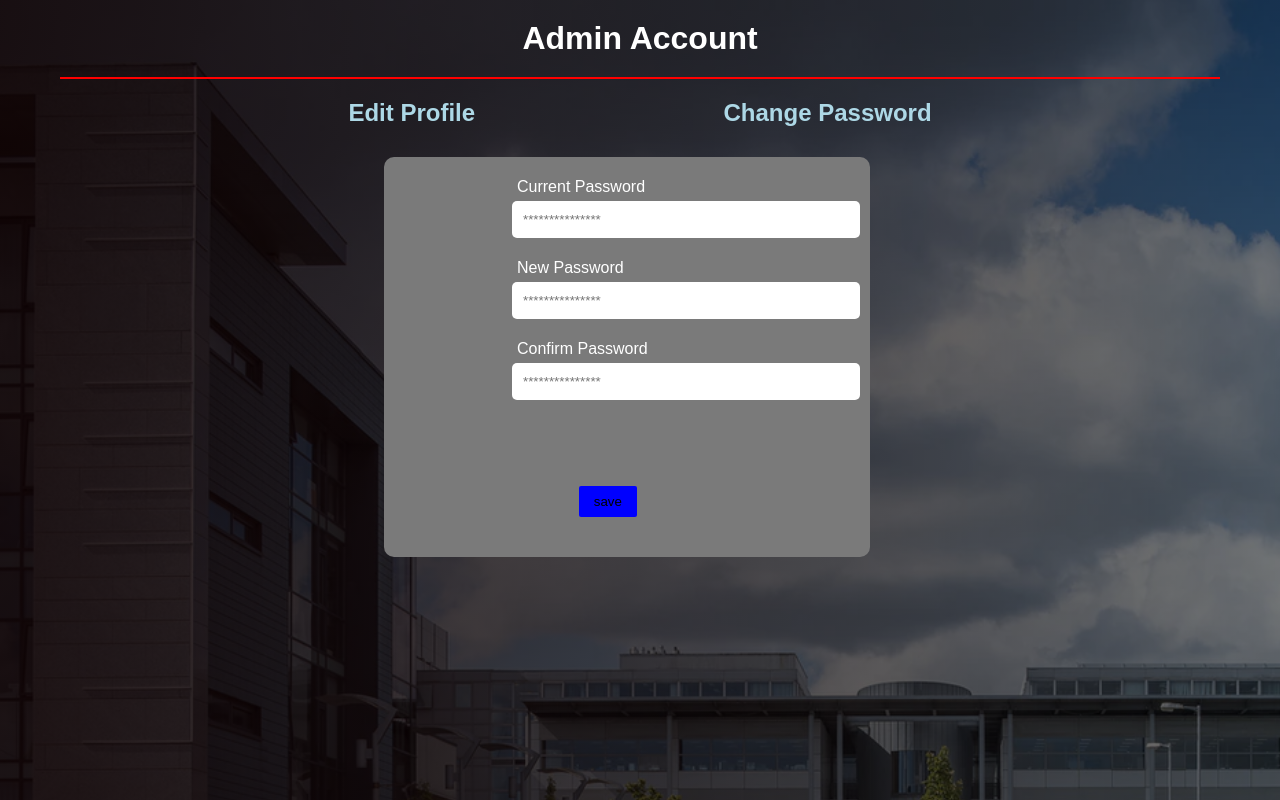
After one commit to Clauvet1/My-Project, a PHP site: page /changepassword.php in a window 1280 px wide. The commit adds this page. Run offline with PHP 8.4, Linux system fonts and the light colour scheme.

Commit message:
commit 23

```diff
--- a/CSS/style.css
+++ b/CSS/style.css
@@ -137,7 +137,7 @@ nav ul li{
 
 .navbar{
     background:linear-gradient(rgba(0, 0, 0, 0.9), rgba(0,0,0,0.5));
-    flex-basis: 15%;
+    flex-basis: 14%;
 }
 .navbar h2{
     text-align: center;
@@ -242,7 +242,7 @@ nav ul li{
 }
 .footer{
     position: absolute;
-    color: red;
+    color: white;
     border: 1px blacksolid;
     bottom: 0%;
     left: 40%;
@@ -275,6 +275,7 @@ nav ul li{
 .l-space{
     padding: 11px 160px 11px 11px;
     border: none;
+    border-radius: 5px;
 }
 .user-icon{
     width: 200px;
@@ -298,7 +299,7 @@ nav ul li{
     margin-top: 3em;
     justify-content: space-around;
 }
-button{
+.l-content button{
    position: absolute;
     bottom: 2em;
     left: 1.2em;
@@ -322,3 +323,49 @@ a{
     text-align: center;
     text-shadow: 2px 2px 4px black;
 }
+.p-container{
+    width: 100%;
+    height: 100vh;
+    background: linear-gradient(to right, rgba(14, 1, 1, 0.885), rgba(0, 0, 0, 0.54)), url(Images/banner.png);
+    color: white;
+    font-family:Verdana, Tahoma, sans-serif;
+    position: relative;
+}
+.p-content{
+    border: none;
+    width: 38%;
+    height: 50%;
+    position: absolute;
+    left: 30%;
+    margin-top: 20px;
+    border-radius: 10px;
+    background-color: rgb(122, 122, 122);
+}
+.p-container h1{
+    padding: 20px 0 20px 0 ;
+    text-align: center;
+    border-bottom: 2px red solid;
+    margin: 0 60px 0 60px;
+}
+.links{
+    display: flex;
+    justify-content: space-evenly;
+    margin: 20px 100px 10px 100px;
+    color: lightblue;
+}
+.edits{
+ border: none;
+ margin:1em 7em 0 8em;
+}
+.names{
+    padding: 5px;
+}
+.p-content button{
+    position: absolute;
+    bottom: 10%;
+    right: 48%;
+    padding: 8px 15px 8px 15px;
+    background-color: blue;
+    border: none;
+    border-radius: 2px;
+}
--- /dev/null
+++ b/changepassword.php
@@ -0,0 +1,34 @@
+<!DOCTYPE html>
+<html lang="en">
+<head>
+    <meta charset="UTF-8">
+    <meta http-equiv="X-UA-Compatible" content="IE=edge">
+    <meta name="viewport" content="width=device-width, initial-scale=1.0">
+    <title>changePassword</title>
+    <link rel="stylesheet" href="CSS/style.css">
+</head>
+<body>
+    <div class="p-container">
+    <h1>Admin Account</h1>
+    <div class="links">
+          <h2>Edit Profile</h2>
+          <h2>Change Password</h2>
+         </div>
+        <div class="p-content">
+         <div class="edits">
+          <div class="names">Current Password</div>
+          <input type="password"  name="password" class="l-space" placeholder="***************">
+         </div>
+         <div class="edits">
+         <div class="names">New Password</div>
+          <input type="password"  name="password" class="l-space" placeholder="***************">
+         </div>
+         <div class="edits">
+         <div class="names">Confirm Password</div>
+          <input type="password"  name="password" class="l-space" placeholder="***************">
+         </div>
+         <button>save</button>
+        </div>
+        </div>
+</body>
+</html>
--- a/index.php
+++ b/index.php
@@ -17,7 +17,7 @@
      <h2>Welcome</h2>
     </div>
      <div class="drop-link">
-      <h4>Administrator</h4>
+      <h4><a href="changepassword.php">Administrator</a></h4>
       <div class="drop-icon"><img src="CSS/Images/drop_down_menu1.png" class="arrow-d"></div>
      </div>
      </div>
--- a/login.php
+++ b/login.php
@@ -25,8 +25,7 @@
             <a href="#">Forgot Password?</a>
           </div>
          <button><a href="#">Login</a></button>
-
-        </div>
+            </div>
     </div>
 </body>
 </html>
```
